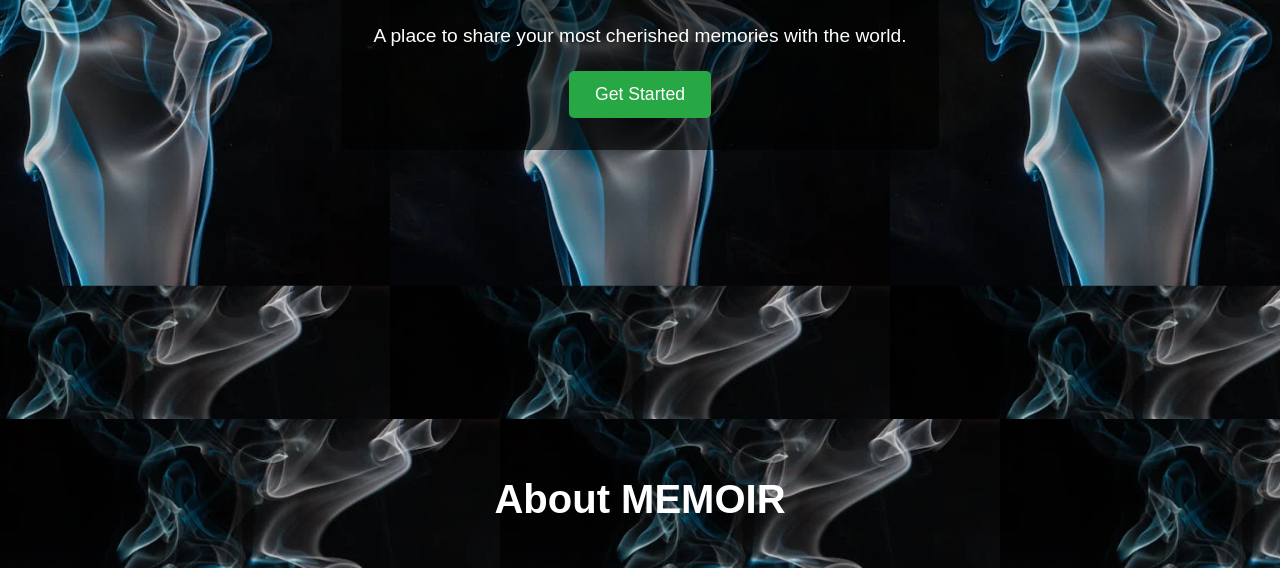
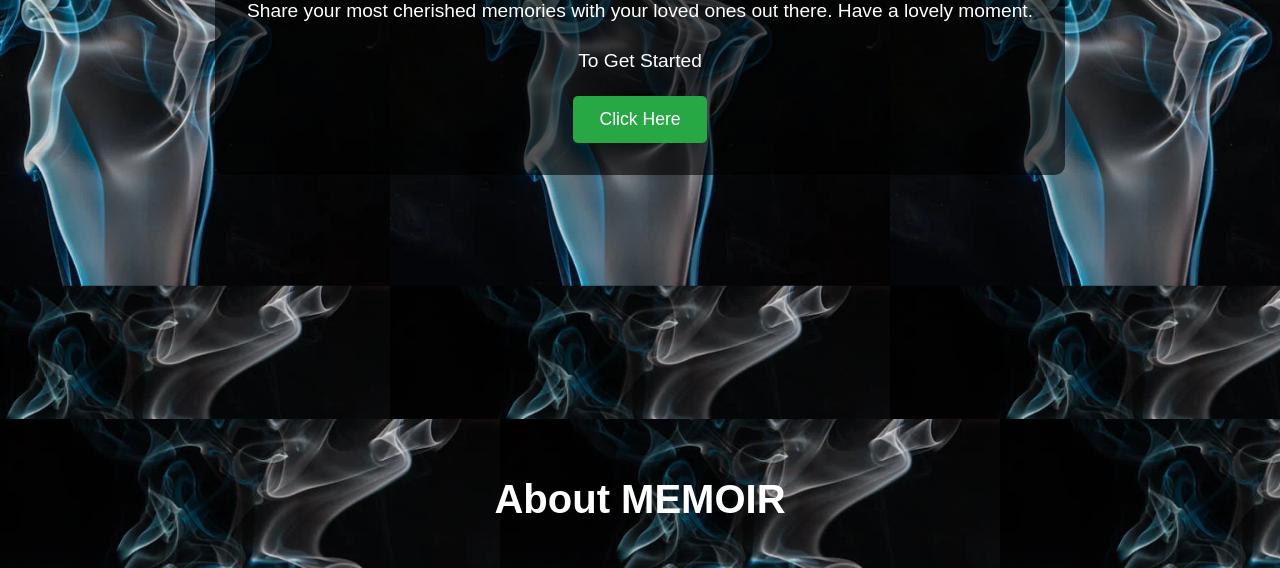
Before and after one commit to Juweria86/Memoir, a plain HTML site: page client/pages/home.html in a window 1280 px wide. Shown: the part 381-949 px from the top of the page. Drawn offline with Linux system fonts and the light colour scheme.

Commit message:
home page

```diff
--- a/client/pages/home.html
+++ b/client/pages/home.html
@@ -23,8 +23,13 @@
     <section class="hero">
       <div class="hero-content">
         <h2>Welcome to MEMOIR</h2>
-        <p>A place to share your most cherished memories with the world.</p>
-        <button id="getStartedBtn" src="/client/pages/singup.html">Get Started</button>
+        <p>
+          Share your most cherished memories with your loved ones out there. Have a lovely moment.
+        </p>
+        <p>
+          To Get Started
+        </p>
+        <button id="getStartedBtn" src="/client/pages/singup.html">Click Here</button>
       </div>
     </section>
 
```
